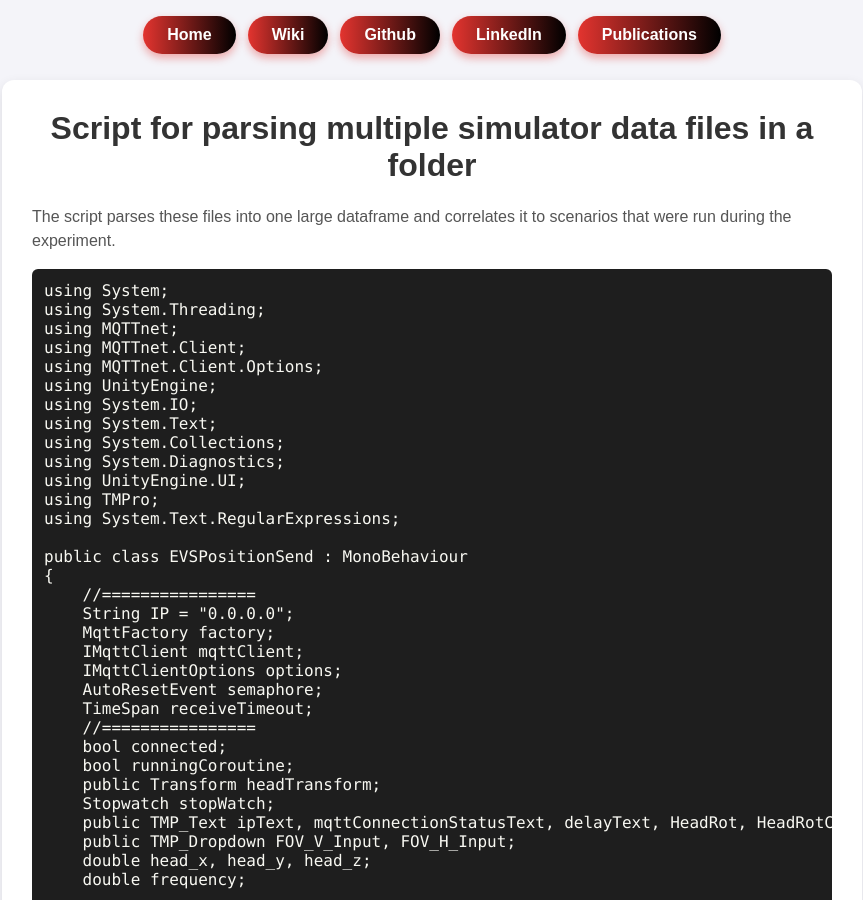
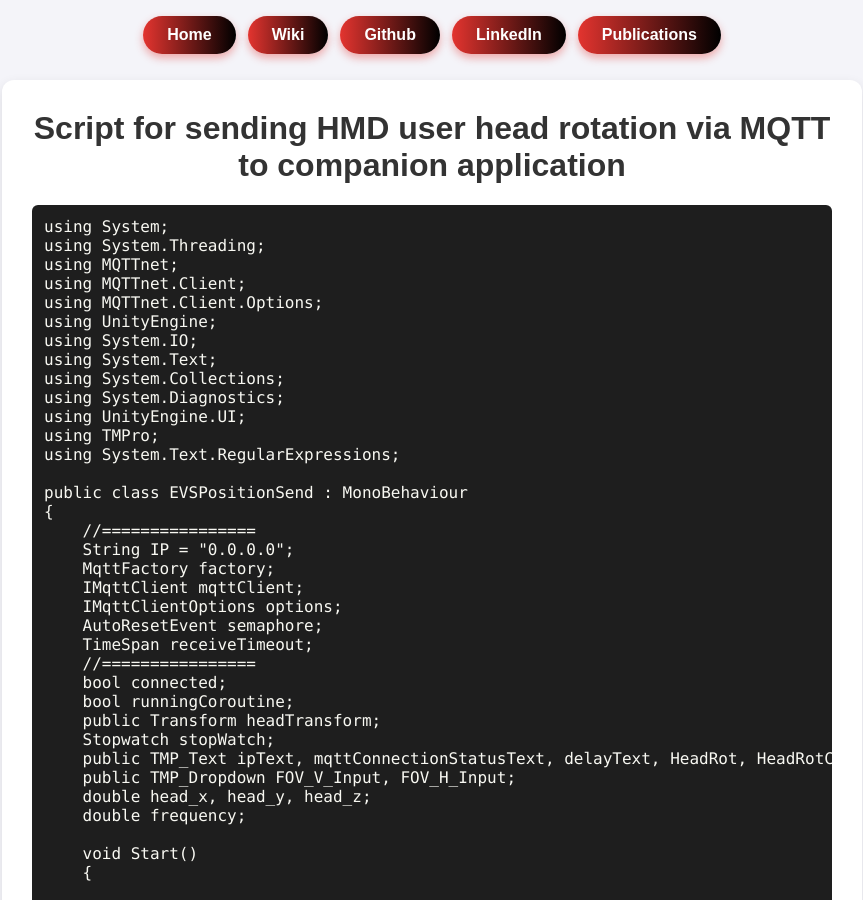
Before and after one commit to grantmorfitt/grantmorfitt.github.io, a Jekyll site: the page built from wiki/EVS Controller - Head Clamp.md, in a window 1280 px wide and 900 px high. Shown: the whole window, without its empty margins (208-1071 px from the left). Built offline with Jekyll 4.4.1, drawn with Linux system fonts in a browser that asks for light colours.

Commit message:
Update EVS Controller - Head Clamp.md

````diff
--- a/wiki/EVS Controller - Head Clamp.md
+++ b/wiki/EVS Controller - Head Clamp.md
@@ -2,8 +2,8 @@
 layout: default
 title: Unity EVS Stream + FOV Clmp
 ---
-# Script for parsing multiple simulator data files in a folder
-The script parses these files into one large dataframe and correlates it to scenarios that were run during the experiment.
+# Script for sending HMD user head rotation via MQTT to companion application
+
 
 ```C#
 using System;
````
